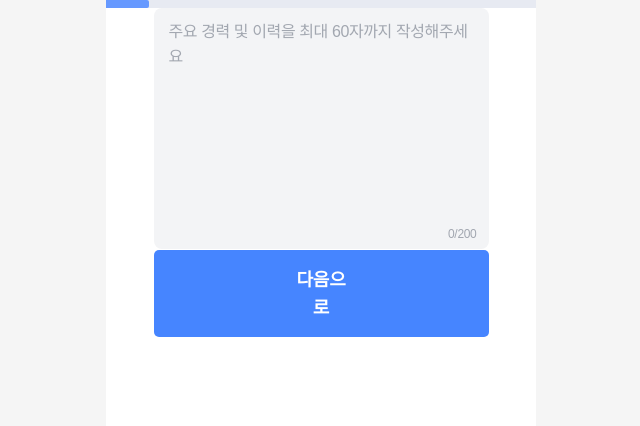
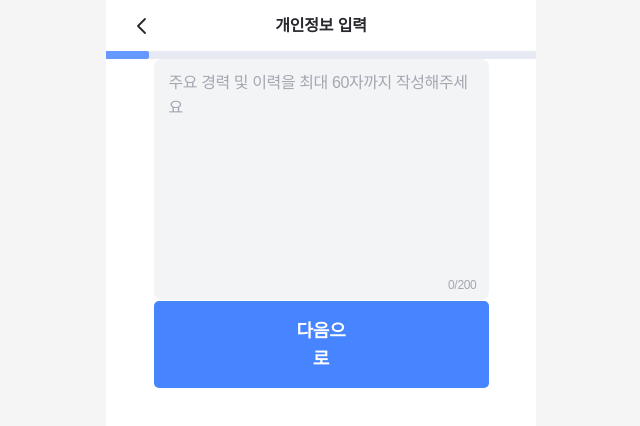
Before and after one commit to TEAM-SEONYAK/SEONYAK_CLIENT, a React (Vite) app: page / in a window 1280 px wide. Shown: the top 426 px of the page, without its empty margins (319-959 px from the left). Built offline with nearby package versions, Linux system fonts and the light colour scheme; a web font is replaced by a local one; what emotion-reset would draw is missing.

Commit message:
feat: 기본 헤더 구현

```diff
--- a/src/App.tsx
+++ b/src/App.tsx
@@ -3,6 +3,7 @@ import styled from '@emotion/styled';
 import { useEffect, useState } from 'react';
 
 import { FullBtn } from './components/commons/Button';
+import { DefaultHeader } from './components/commons/Header';
 import Input from './components/commons/Input';
 import ProgressBar from './components/commons/ProgressBar';
 import globalStyle from './styles/globalStyle';
@@ -39,6 +40,7 @@ const App = () => {
     <Wrapper>
       <ThemeProvider theme={theme}>
         <Global styles={globalStyle} />
+        <DefaultHeader title="개인정보 입력" onClick={onClickTest} />
         <ProgressBar max={10} current={1} />
         <Input
           placeholder="주요 경력 및 이력을 최대 60자까지 작성해주세요"
--- a/src/assets/svgs/index.tsx
+++ b/src/assets/svgs/index.tsx
@@ -1,3 +1,4 @@
 // 명명규칙은 xxxxIc으로 통일
 // export { default as DefaultProfileIc } from './defaultProfileIc.svg?react';
 export { default as ErrorIc } from './ic_error.svg?react';
+export { default as ArrowLeftIc } from './icn_arrow_left.svg?react';
--- /dev/null
+++ b/src/components/commons/Header.tsx
@@ -0,0 +1,41 @@
+import styled from '@emotion/styled';
+import { ArrowLeftIc } from '../../assets/svgs';
+
+interface DefaultHeaderPropType {
+  title: string;
+  onClick: () => void;
+}
+
+export const DefaultHeader = (props: DefaultHeaderPropType) => {
+  const { title, onClick } = props;
+  return (
+    <Wrapper>
+      <ArrowLeftIcon onClick={onClick} />
+      <Title>{title}</Title>
+    </Wrapper>
+  );
+};
+
+const Wrapper = styled.header`
+  display: flex;
+  justify-content: center;
+  align-items: center;
+  position: relative;
+
+  width: 100vw;
+  padding: 1.4rem 2rem;
+
+  background-color: ${({ theme }) => theme.colors.grayScaleWhite};
+`;
+
+const ArrowLeftIcon = styled(ArrowLeftIc)`
+  position: absolute;
+  left: 2rem;
+
+  cursor: pointer;
+`;
+
+const Title = styled.span`
+  ${({ theme }) => theme.fonts.Title1_SB_16}
+  color: ${({ theme }) => theme.colors.grayScaleBG};
+`;
```
Also changed, not shown: src/custom.d.ts (+8 -0 lines), src/assets/svgs/icn_arrow_left.svg (added).
